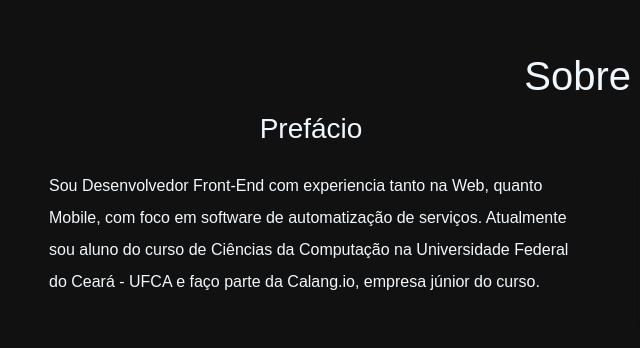
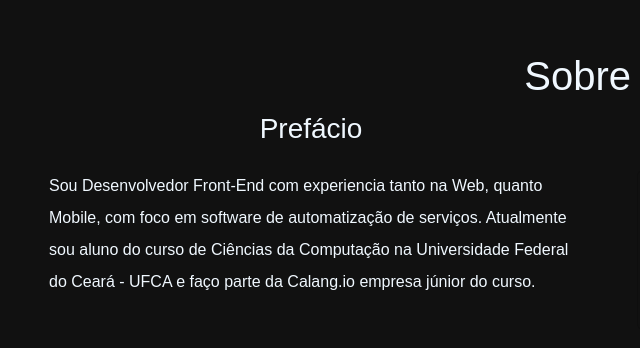
Before and after one commit to FelipeFerraz4/JavaScript, a plain HTML site: page index.html in a window 1280 px wide. Shown: the part 784-1132 px from the top of the page, 19-659 px from the left. Drawn offline with nearby package versions, Linux system fonts and the light colour scheme.

Commit message:
details About of portfolio

```diff
--- a/index.html
+++ b/index.html
@@ -52,7 +52,7 @@
             <p class="row about_text px-5">
               Sou Desenvolvedor Front-End com experiencia tanto na Web, quanto
               Mobile, com foco em software de automatização de serviços. Atualmente
-              sou aluno do curso de Ciências da Computação na Universidade Federal do Ceará - UFCA e faço parte da Calang.io, empresa júnior do curso.
+              sou aluno do curso de Ciências da Computação na Universidade Federal do Ceará - UFCA e faço parte da Calang.io empresa júnior do curso.
             </p>
           </div>
           <div class="col">
```
